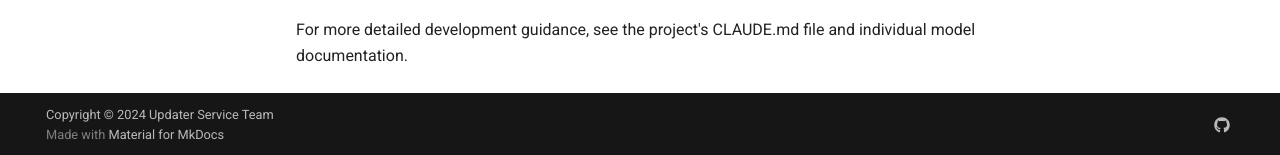
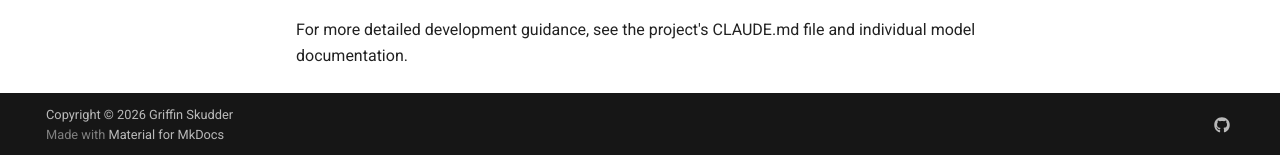
Before and after one commit to griffinskudder/updater, an MkDocs documentation site: the page built from docs/index.md, in a window 1280 px wide and 900 px high, scrolled down 3798 px. Shown: the part 742-897 px from the top of the window. Built offline with MkDocs 1.6.1 and Material for MkDocs 9.7.7, drawn with Linux system fonts in a browser that asks for light colours; comment, search, counter and statistics services are not loaded; the version menu is left out; some of the changed lines change nothing that is shown.

Commit message:
chore: prepare repository for open source release
- Add Apache 2.0 LICENSE (copyright 2026 Griffin Skudder)
- Add .github/CONTRIBUTING.md with dev setup, PR process, and code standards
- Add .github/CODE_OF_CONDUCT.md referencing Contributor Covenant v2.1
- Add structured issue templates for bug reports and feature requests
- Add .github/pull_request_template.md
- Fix placeholder URLs in mkdocs.yml, Dockerfile labels, and Kubernetes manifests
- Update Dockerfile license label from MIT to Apache-2.0
- Update image reference to ghcr.io/griffinskudder/updater:latest

```diff
--- a/mkdocs.yml
+++ b/mkdocs.yml
@@ -1,10 +1,10 @@
 site_name: Updater Service Documentation
 site_description: Documentation for the Go-based software update service
 site_author: Updater Service Team
-site_url: https://your-domain.com/docs
+site_url: ""
 
 repo_name: updater
-repo_url: https://github.com/your-org/updater
+repo_url: https://github.com/griffinskudder/updater
 edit_uri: edit/main/docs/
 
 theme:
@@ -106,7 +106,7 @@
 extra:
   social:
     - icon: fontawesome/brands/github
-      link: https://github.com/your-org/updater
+      link: https://github.com/griffinskudder/updater
   version:
     provider: mike
     default: latest
@@ -114,7 +114,7 @@
 extra_css:
   - assets/extra.css
 
-copyright: Copyright &copy; 2024 Updater Service Team
+copyright: Copyright &copy; 2026 Griffin Skudder
 
 docs_dir: docs
 site_dir: site
```
Also changed, not shown: .github/CODE_OF_CONDUCT.md (added), .github/CONTRIBUTING.md (added), .github/pull_request_template.md (added), 6 other files.
